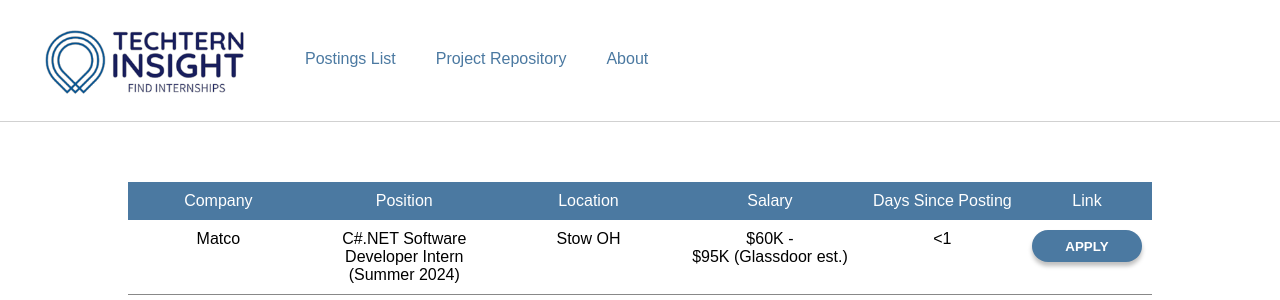
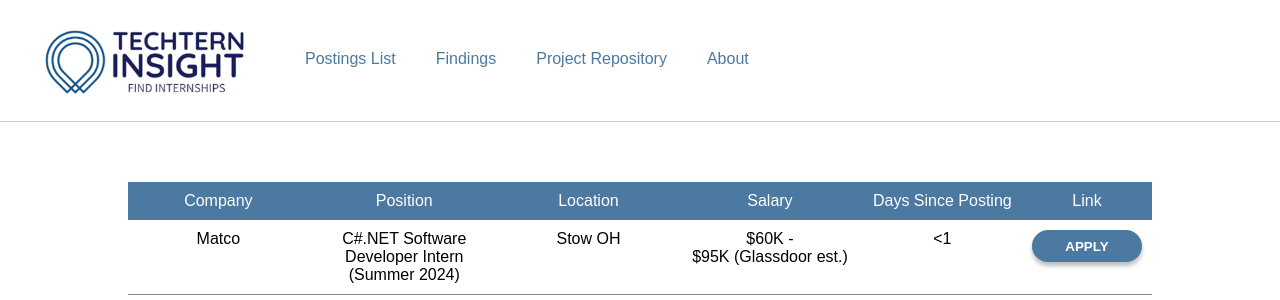
Before and after one commit to SushiApril/Techtern-insight, a Flask app: page /datasite in a window 1280 px wide. Shown: the top 300 px of the page. Run offline with Flask 3, Linux system fonts and the light colour scheme; data comes from the database, SQL or seed files in the repository.

Commit message:
Updated navbar

```diff
--- a/web/templates/datasite.html
+++ b/web/templates/datasite.html
@@ -19,6 +19,12 @@
         <a href="datasite" class="navbtn">
             Postings List
         </a>
+        <a href="stats" class="navbtn">
+            Findings
+        </a>
+        <!-- <a href="calc" class="navbtn">
+            Salary Calculator
+        </a> -->
         <a href="https://github.com/SushiApril/Techtern-insight" class="navbtn" target="_blank">
             Project Repository
         </a>
@@ -28,6 +34,7 @@
         </a>
 
     </div>
+
 
     <div id="table-container">
         <table id="csvTable">
```
